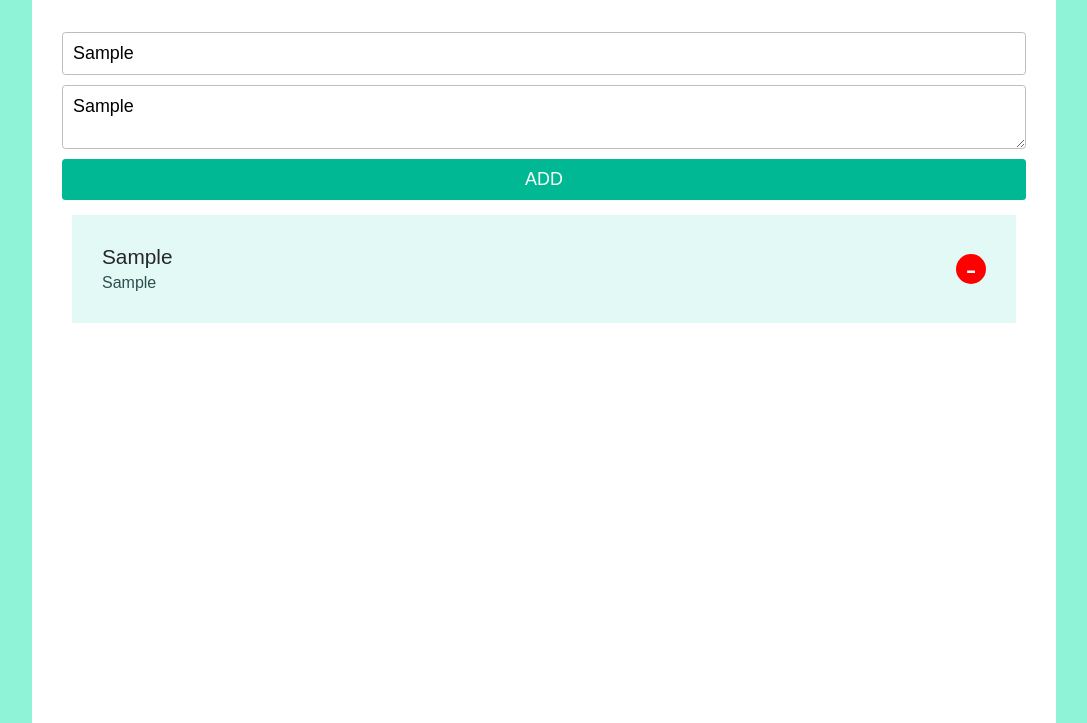
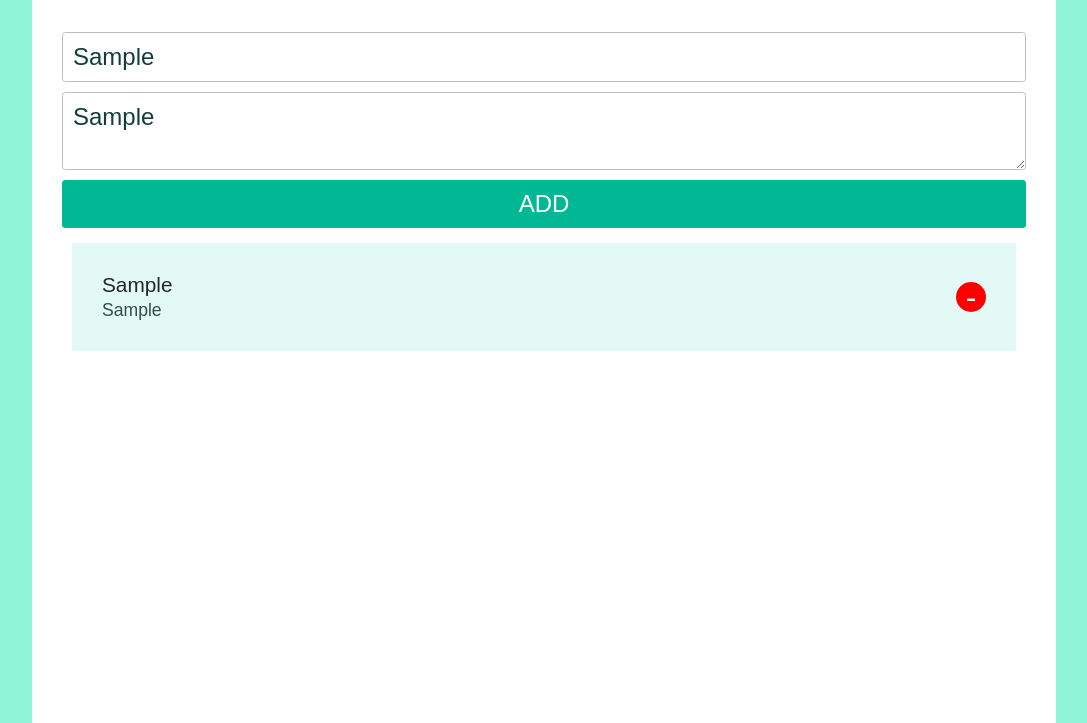
Before and after one commit to promahbubul/daily-doals-application, a plain HTML site: page index.html in a window 1280 px wide. Both pictures are taken after typing "Sample", "Sample" into the empty fields and a click on the button "ADD". Shown: the part 77-800 px from the top of the page, without its empty margins (96-1183 px from the left). Drawn offline with Linux system fonts and the light colour scheme.

Commit message:
font size change

```diff
--- a/style.css
+++ b/style.css
@@ -36,8 +36,10 @@ button {
     border: 1px solid rgb(188, 188, 188);
     outline: none;
     border-radius: 3.5px;
-    font: 100 1.4vmax arial;
+    font: 100 1.5rem arial;
+    color: rgb(16, 62, 59);
 }
+
 
 button {
     background-color: #00b894;
@@ -73,7 +75,7 @@ button:hover {
     margin-top: 15px;
     margin-right: 20px;
     color: darkslategray;
-    font-size: 1.0rem;
+    font-size: 1.1rem;
     text-align: justify;
 
 }
```
